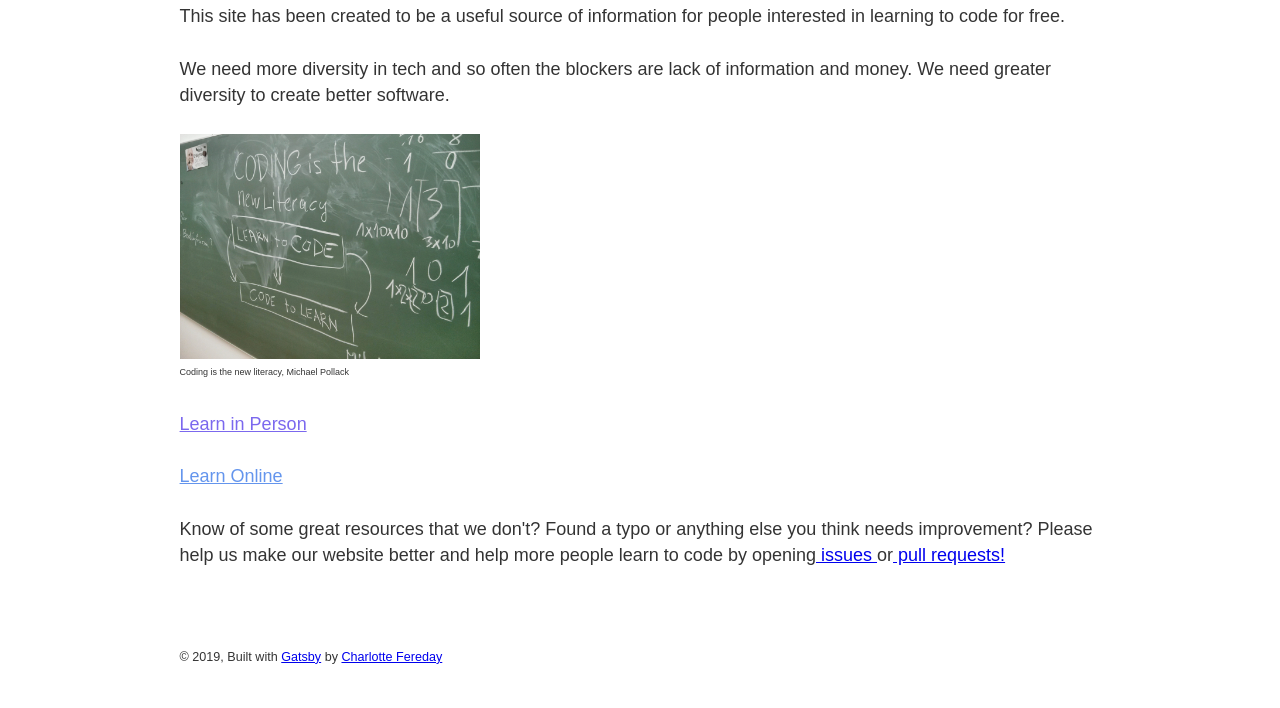
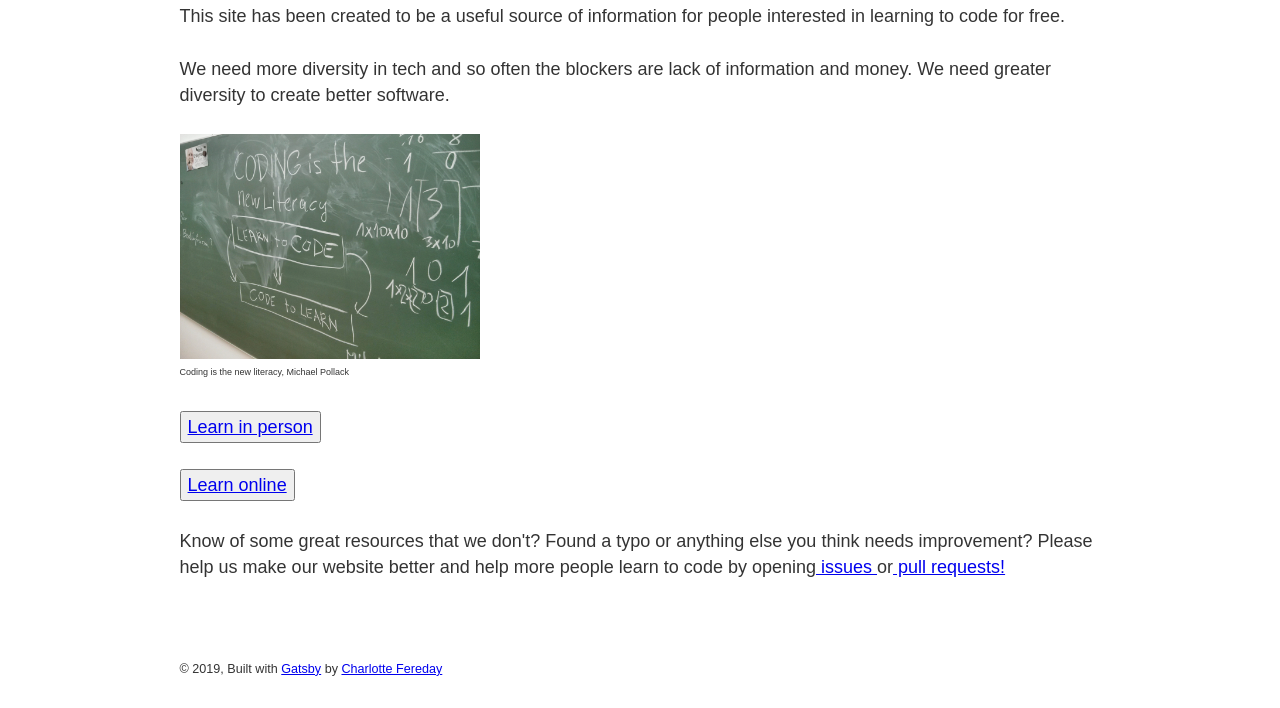
Before and after one commit to cfereday/coder-newbie-advice, a Gatsby site: page / in a window 1280 px wide. Shown: the part 190-898 px from the top of the page. Built offline with nearby package versions, Linux system fonts and the light colour scheme; Gatsby itself is replaced by a stand-in of ours.

Commit message:
Charlotte - refactors links for homepage
- Creates a custom link component to be reused
- Replaces the Index links with this component
- Removes the service worker to avoid caching issues

```diff
--- a/gatsby-config.js
+++ b/gatsby-config.js
@@ -35,8 +35,6 @@ module.exports = {
         icon: `src/images/gatsby-icon.png`, // This path is relative to the root of the site.
       },
     },
-    // this (optional) plugin enables Progressive Web App + Offline functionality
-    // To learn more, visit: https://gatsby.app/offline
-    // 'gatsby-plugin-offline',
+   'gatsby-plugin-remove-serviceworker'
   ],
 }
--- a/package.json
+++ b/package.json
@@ -8,8 +8,8 @@
     "gatsby": "^2.0.76",
     "gatsby-image": "^2.0.20",
     "gatsby-plugin-manifest": "^2.0.9",
-    "gatsby-plugin-offline": "^2.0.16",
     "gatsby-plugin-react-helmet": "^3.0.2",
+    "gatsby-plugin-remove-serviceworker": "^1.0.0",
     "gatsby-plugin-sharp": "^2.0.17",
     "gatsby-source-filesystem": "^2.0.12",
     "gatsby-transformer-remark": "^2.1.18",
--- a/src/components/layout.css
+++ b/src/components/layout.css
@@ -646,19 +646,6 @@ footer {
   padding-bottom: 50px;
 }
 
-.online {
-  color: cornflowerblue;
-  padding-top: 50px;
-  padding-bottom: 50px;
-}
-
-.in-person {
-  color: mediumslateblue;
-  padding-top: 50px;
-  padding-bottom: 50px;
-}
-
-
 #image-description {
   font-size: 50%;
 }
--- /dev/null
+++ b/src/components/newbieLinks.js
@@ -0,0 +1,22 @@
+import React from 'react';
+import { Link } from 'gatsby';
+import PropTypes from 'prop-types'
+
+const   NewbieLinks = ({ description, url }) => {
+  return (
+    <button
+      style={{color: `cornflowerblue`}}>
+      <Link to={url} style={{ display: `block`, height: `100%`}}>
+        {description}
+      </Link>
+    </button>
+  )
+}
+
+
+NewbieLinks.propTypes = {
+  LinkDescription: PropTypes.string,
+  Url: PropTypes.PropTypes.string,
+}
+
+export default NewbieLinks
--- a/src/pages/index.js
+++ b/src/pages/index.js
@@ -4,6 +4,7 @@ import { Link } from 'gatsby'
 import Layout from '../components/layout'
 import Image from '../components/image'
 import SEO from '../components/seo'
+import NewbieLinks from '../components/newbieLinks'
 
 const IndexPage = () => (
   <Layout>
@@ -15,10 +16,10 @@ const IndexPage = () => (
       <Image />
       <p id="image-description"> Coding is the new literacy, Michael Pollack</p>
     </div>
-    <Link class="in-person" to="/learn-in-person/">Learn in Person</Link>
+    <NewbieLinks description={"Learn in person"} url={"/learn-in-person/"}/>
     <br/>
     <br/>
-    <Link class="online" to="/learn-online/">Learn Online</Link>
+    <NewbieLinks description={"Learn online"} url={"/learn-online/"}/>
     <br/>
     <br/>
 
--- a/src/pages/learn-in-person.js
+++ b/src/pages/learn-in-person.js
@@ -88,3 +88,7 @@ const LearnInPerson = () => (
 )
 
 export default LearnInPerson
+
+// kind meetup or bootcamp
+//slugs to things
+// Country or city
--- a/src/pages/learn-online.js
+++ b/src/pages/learn-online.js
@@ -20,7 +20,7 @@ const LearnOnline = () => (
     <Link to="/online-resources/tech-tests-and-interviews">Tech tests and interviews</Link>
     <br/>
     <br/>
-    <Link class="homepage" to="/">Go back to the homepage</Link>
+    <Link to="/">Go back to the homepage</Link>
   </Layout>
 )
 
--- a/src/templates/meetups.js
+++ b/src/templates/meetups.js
@@ -30,9 +30,11 @@ class MeetupsTemplate extends React.Component {
 
         <div id="markdown" dangerouslySetInnerHTML={{ __html: meetups.html }} />
 
+        {/*own component*/}
         <Link class="in-person" to="/learn-in-person/">Go back to Learn In Person</Link>
         <br/>
         <br/>
+        {/*own component*/}
         <Link class="homepage" to="/">Go back to the homepage</Link>
       </Layout>
     )
```
Also changed, not shown: 1 other file.
